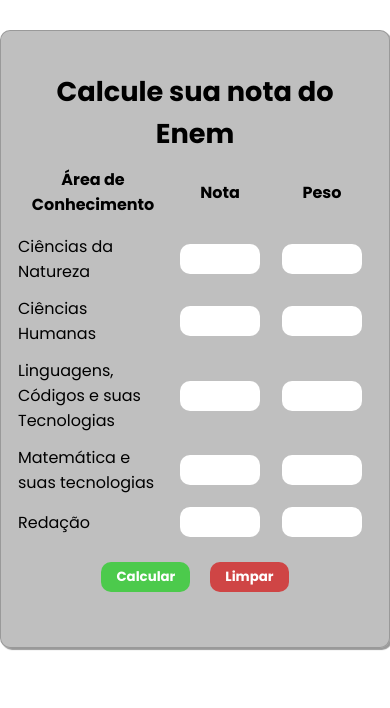
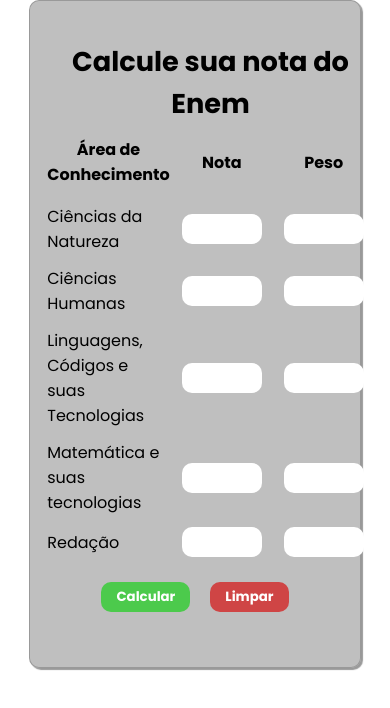
Before and after one commit to gustavmoura/nota-enem, a plain HTML site: page index.html in a window 390 px wide. Drawn offline with Linux system fonts and the light colour scheme.

Commit message:
melhorando responsividade

```diff
--- a/style.css
+++ b/style.css
@@ -1,10 +1,10 @@
-@import url('https://fonts.googleapis.com/css2?family=Bebas+Neue&family=Poppins:wght@400;500;700&display=swap');
+@import url("https://fonts.googleapis.com/css2?family=Bebas+Neue&family=Poppins:wght@400;500;700&display=swap");
 
 * {
   box-sizing: border-box;
   margin: 0;
   padding: 0;
-    font-family: 'Poppins', sans-serif;
+  font-family: "Poppins", sans-serif;
 }
 
 main {
@@ -16,6 +16,13 @@
   border: 1px solid rgba(0, 0, 0, 0.2);
   background-color: rgba(0, 0, 0, 0.25);
   box-shadow: 2px 2px 1px rgba(0, 0, 0, 0.4);
+}
+
+@media (max-width: 600px) {
+  main {
+    max-width: 85%;
+    margin: 0 auto;
+  }
 }
 
 caption {
@@ -78,5 +85,4 @@
   color: rgba(0, 0, 0, 0.7);
   font-size: 1.8em;
   font-weight: 600;
-
 }
```
Lines whose indentation alone changed are shown as unchanged.
